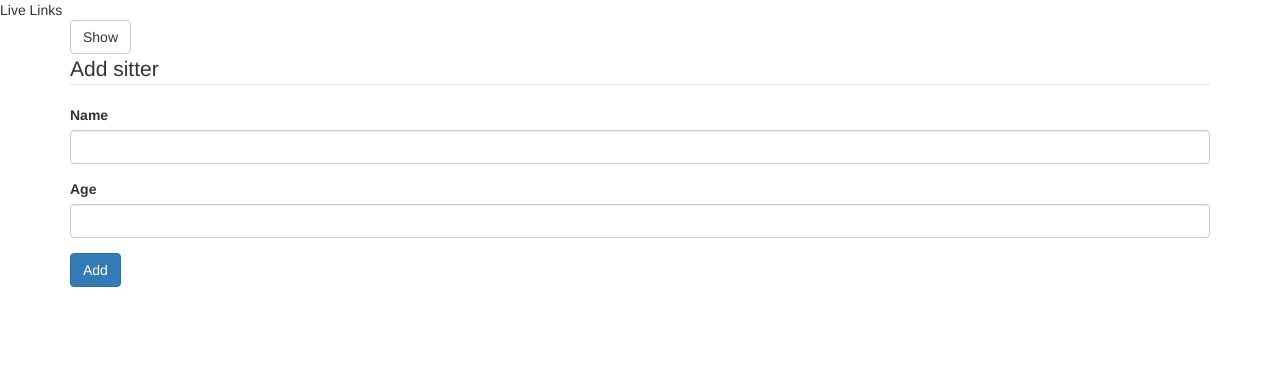
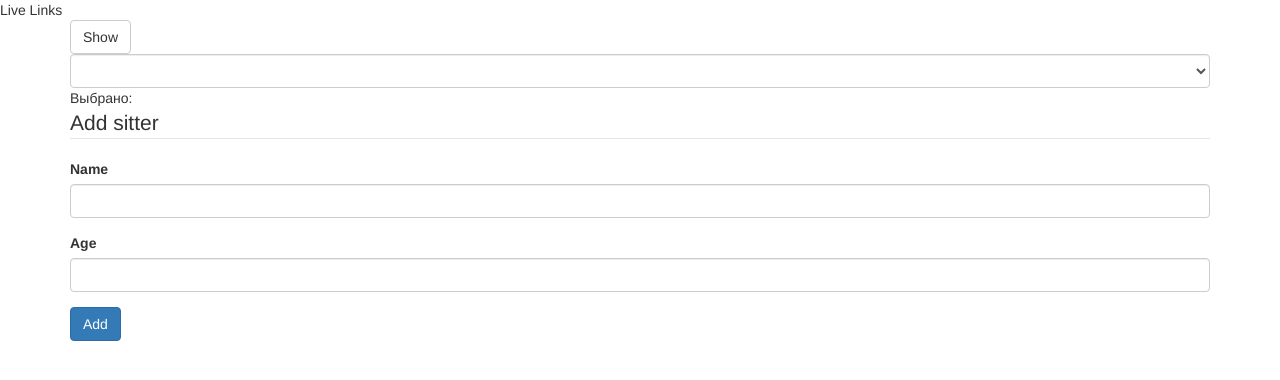
Before and after one commit to mailwodan/LiveLinks, a plain HTML site: page index.html in a window 1280 px wide. Drawn offline with nearby package versions, Linux system fonts and the light colour scheme.

Commit message:
select
select

```diff
--- a/index.html
+++ b/index.html
@@ -16,6 +16,13 @@
     <div class="container" id="test">
 
         <button type="button" class="btn btn-default" @click="show">Show</button>
+
+        <select v-model="selectedSitter" class="form-control">
+            <option v-for="(itemValue, itemKey, itemIndex) in sitterList" :key="itemValue['.key']" v-bind:value="itemKey">
+                {{ itemValue.name }}
+            </option>
+        </select>
+        <span>Выбрано: {{ selectedSitter }}</span>
 
         <form @submit.prevent="addSitter(sitter.name, sitter.age)" method="POST" role="form">
             <legend>Add sitter</legend>
--- a/main.js
+++ b/main.js
@@ -17,7 +17,8 @@ var testApp = new Vue({
             age: ''
         },
         sitterList: {
-        }
+        },
+        selectedSitter: ''
     },
     methods: {
         addSitter(name, age) {
```
